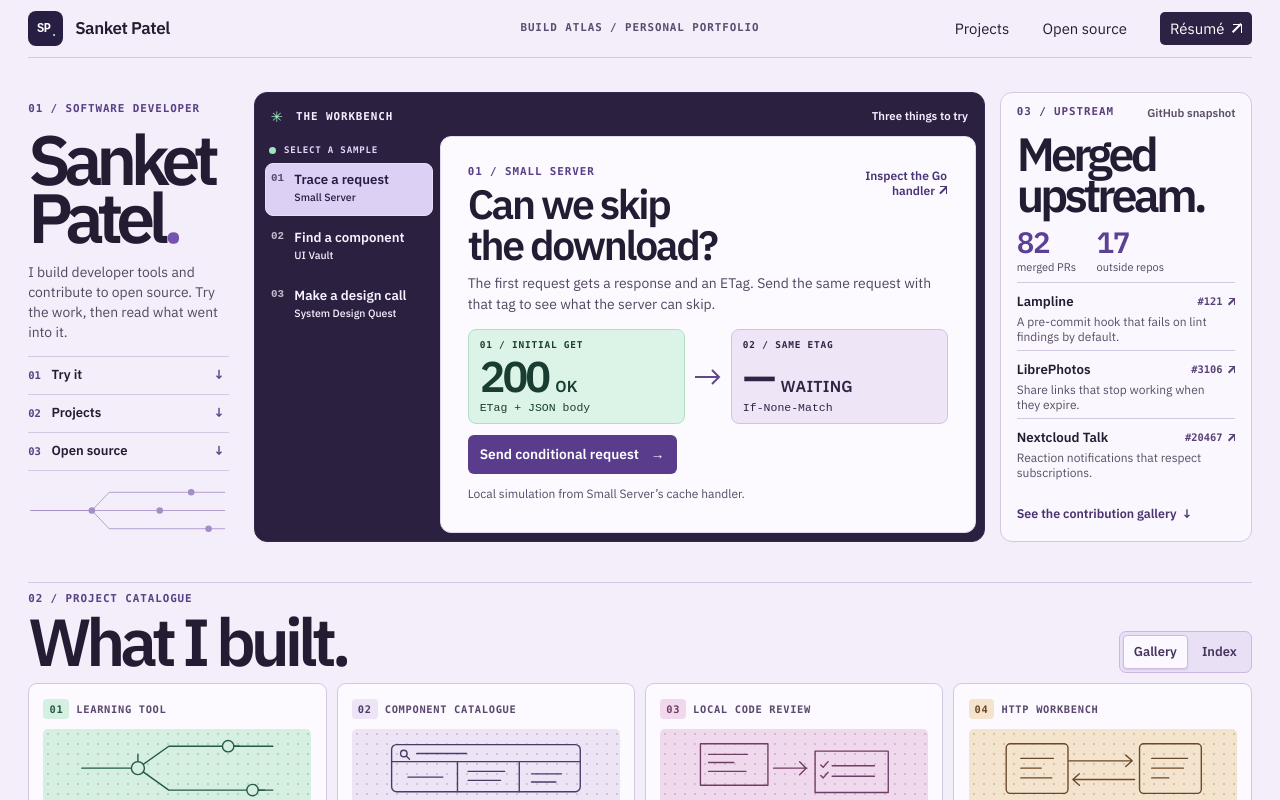
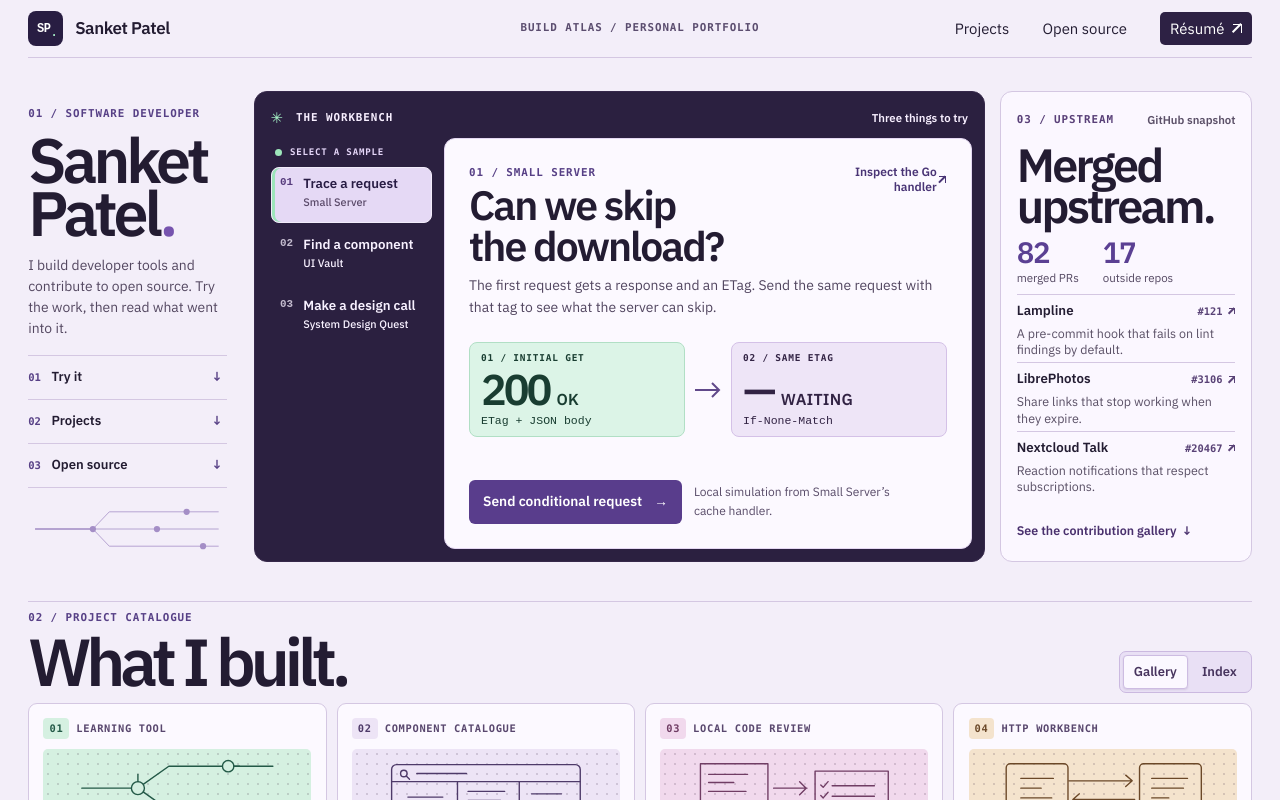
Before and after one commit to sanketpatel32/Resume, a Next.js app: page / in a window 1280 px wide. Shown: the top 800 px of the page. Built offline with nearby package versions, Linux system fonts and the light colour scheme.

Commit message:
Refine atlas first-fold grid

```diff
--- a/src/app/switchyard.css
+++ b/src/app/switchyard.css
@@ -562,3 +562,65 @@
 .atlas-ledger h2{font-size:clamp(30px,3.65vw,65px)}
 @media(max-width:900px){.atlas-jumps a{white-space:nowrap;min-height:42px;padding-inline:8px}}
 @media(max-width:440px){.atlas-jumps a{padding-inline:6px}}
+
+/* Atlas refinement: one measured first-fold grid, without changing the concept. */
+.atlas-page{
+  --atlas-pad:16px;
+  --atlas-gap:clamp(12px,1.2vw,24px);
+}
+.atlas-cover{gap:var(--atlas-gap);margin-top:clamp(24px,2.6vw,40px)}
+.atlas-identity{padding:var(--atlas-pad) 12px 8px 0}
+.atlas-identity h1{letter-spacing:-.06em;margin:12px 0 16px}
+.atlas-deck{line-height:1.5;max-width:26ch}
+.atlas-jumps{margin-top:16px}
+.atlas-jumps a{min-height:44px}
+.atlas-signature{padding-top:16px}
+.atlas-samples{padding:12px;min-height:392px}
+.atlas-frame{min-height:32px;padding:0 4px 8px}
+.atlas-samples .wb-shell{gap:8px}
+.atlas-samples .wb-rail{padding:8px 4px 8px}
+.atlas-samples .wb-rail>p{padding:0 4px 8px}
+.atlas-samples .wb-rail :where(button,a){min-height:56px;padding:8px;border-width:1px}
+.atlas-samples .wb-rail :where(button,a):hover{background:#392b54}
+.atlas-samples .wb-rail button[aria-pressed=true]{background:#e5d9f5;border-color:#f2ebfa;box-shadow:inset 3px 0 0 #9de5ba}
+.atlas-samples .wb-rail button[aria-pressed=true]>span:first-child{color:#563b7c;opacity:1}
+.atlas-samples .wb-rail button[aria-pressed=true] small{color:#5a4a69}
+.atlas-samples .wb-rail :where(button,a) small{font-size:.68rem;line-height:1.35}
+.atlas-samples .wb-stage{align-content:stretch;display:grid;padding:clamp(16px,2vw,24px)}
+.atlas-samples .wb-stage>*{height:100%}
+.atlas-samples .wb-station-title{align-items:baseline;gap:16px}
+.atlas-samples .wb-station-title h2{letter-spacing:-.048em}
+.atlas-samples .wb-station-title a{display:inline-flex;align-items:center;min-height:32px;padding-block:0}
+.wb-trace{display:grid;grid-template-rows:auto auto minmax(0,1fr) auto}
+.wb-trace .wb-explain{margin-top:8px!important}
+.wb-trace .wb-packets{align-self:center;margin:0}
+.wb-trace .wb-actions{align-self:end;gap:12px;margin-top:16px}
+.wb-actions :where(button,a){min-height:44px;padding:8px 14px}
+.wb-actions p{max-width:38ch}
+.wb-search{display:grid;grid-template-rows:auto auto auto auto minmax(0,1fr)}
+.wb-search label{margin-top:16px}
+.wb-search input{min-height:44px}
+.wb-search ul{align-self:start;width:100%}
+.wb-decide{display:grid;grid-template-rows:auto minmax(0,1fr)}
+.wb-decide .ft-card{align-self:start}
+.atlas-ledger{padding:var(--atlas-pad) clamp(12px,1.2vw,20px) 12px}
+.atlas-ledger .atlas-frame{min-height:32px;padding:0 0 8px}
+.atlas-ledger h2{letter-spacing:-.058em;margin-top:4px}
+.atlas-ledger dl{gap:24px;margin:16px 0 12px}
+.atlas-ledger dd{font-size:.72rem;line-height:1.3}
+.atlas-ledger li{padding:8px 0}
+.atlas-ledger li a{align-items:baseline;min-height:28px}
+.atlas-ledger li a>span{justify-content:end;min-width:6ch;font-variant-numeric:tabular-nums;line-height:1.35}
+.atlas-ledger li p{font-size:.78rem;line-height:1.35;margin-top:2px;padding-right:12px}
+.atlas-all{min-height:44px}
+.atlas-identity h1{font-size:clamp(44px,4.9vw,100px);letter-spacing:-.064em;overflow-wrap:normal}
+.atlas-ledger dl{margin:12px 0 8px}
+.atlas-ledger li{padding:5px 0}
+.atlas-ledger li a{min-height:24px}
+.atlas-ledger li p{margin-top:1px;line-height:1.3}
+.atlas-all{min-height:36px}
+.wb-trace .wb-packets{align-self:start;margin-top:24px}
+@media(min-width:901px){
+ .wb-actions{flex-wrap:nowrap}
+ .wb-actions p{flex:1;min-width:0}
+}
```
